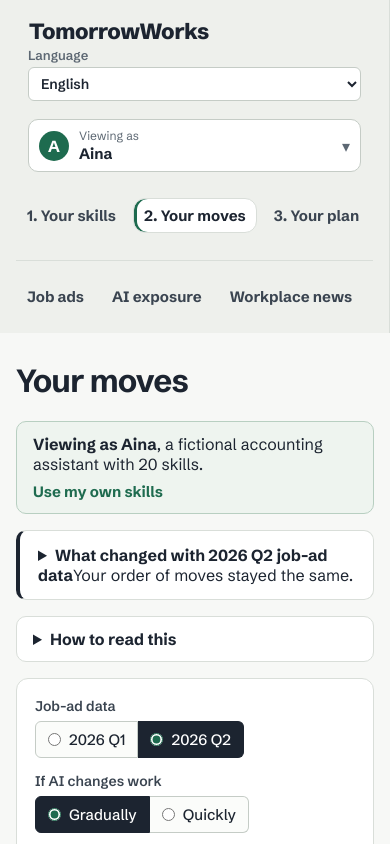
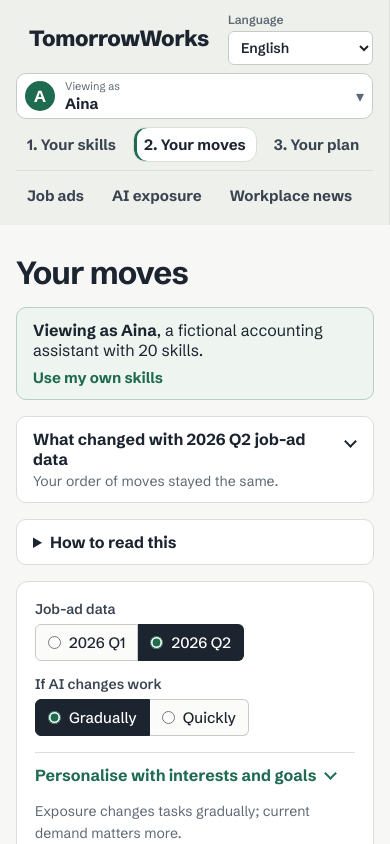
Before and after one commit to kairos8232/TomorrowWorks, a React (Vite) app: page / in a window 390 px wide. Both pictures are taken after a click on the button "2. Your moves". Shown: the top 844 px of the page. Built offline with nearby package versions, Linux system fonts and the light colour scheme.

Commit message:
refactor: wrap ranking options in collapsible details panel and update related styles

```diff
--- a/src/MovesStep.tsx
+++ b/src/MovesStep.tsx
@@ -189,11 +189,14 @@ export function MovesStep({ profile, onEditSkills, onPlan }: { profile: Profile;
         <fieldset><legend>{t('If AI changes work')}</legend>
           {(['moderate', 'fast'] as const).map((id) => <label key={id} className="choice"><input type="radio" name="scenario" checked={scenarioId === id} onChange={() => setScenarioId(id)} />{id === 'moderate' ? t('Gradually') : t('Quickly')}</label>)}
         </fieldset>
+      </div>
+      <details className="ranking-options">
+        <summary>{t('Personalise with interests and goals')}{extrasOn > 0 && <span className="option-count">{extrasOn}</span>}</summary>
+        <div className="ranking-options-body">
           <fieldset><legend>{t('Your interests')}</legend>
             <label className={`toggle${picks.length === 0 ? ' off' : ''}`}><input type="checkbox" checked={useInterests && picks.length > 0} disabled={picks.length === 0} onChange={(e) => setUseInterests(e.target.checked)} />
               {picks.length === 0 ? t('Pick them in Your skills first') : t('Include in ranking ({list})', { list: picks.map((x) => t(interestData.types[x].plain).toLowerCase()).join(', ') })}</label>
           </fieldset>
-      </div>
           <div className="goal-pick" role="group" aria-label={t('Goals you care about')}>
             <span>{t('Goals you care about')}</span>
             {Object.entries(sdgData.goals).filter(([g]) => g !== '4').map(([g, info]) => {
@@ -204,6 +207,8 @@ export function MovesStep({ profile, onEditSkills, onPlan }: { profile: Profile;
             <label className={`toggle${goals.length === 0 ? ' off' : ''}`}><input type="checkbox" checked={useGoals && goals.length > 0} disabled={goals.length === 0} onChange={(e) => setUseGoals(e.target.checked)} />{t('Count in ranking')}</label>
           </div>
           {goals.length > 0 && <p className="note">{goals.map((g) => `${g}. ${t(sdgData.goals[g].name)}`).join(' · ')}{useGoals ? '' : ` — ${t('highlighted only; switch on to count them in the ranking.')}`}</p>}
+        </div>
+      </details>
       <p className="note">{t(scenario.assumption)} {extrasOn === 1 ? t('Your choices count for one sixth of each score.') : extrasOn === 2 ? t('Your interests and goals together count for two sevenths of each score.') : ''}</p>
       <ol className="ledger-table">
         <li className="ledger-head" aria-hidden="true"><span className="rank">{t('Rank')}</span><span>{t('Role')}</span><span>{t('Skill fit')}</span><span>{t('Demand')}</span><span>{t('AI resilience')}</span><span className="score">{t('Score')}</span></li>
--- a/src/i18n.tsx
+++ b/src/i18n.tsx
@@ -330,6 +330,7 @@ const dict: Record<string, Entry> = {
   'related occupation': { ms: 'pekerjaan berkaitan', zh: '相关职业' },
   'Open': { ms: 'Buka', zh: '打开' },
   'Your interests': { ms: 'Minat anda', zh: '你的兴趣' },
+  'Personalise with interests and goals': { ms: 'Sesuaikan dengan minat dan matlamat', zh: '按兴趣和目标调整' },
   'Pick them in Your skills first': { ms: 'Pilih dahulu dalam Kemahiran anda', zh: '请先在“你的技能”中选择' },
   'Include in ranking ({list})': { ms: 'Masukkan dalam susunan ({list})', zh: '计入排名（{list}）' },
   'Your interests count for one sixth of each score.': { ms: 'Minat anda dikira satu perenam daripada setiap skor.', zh: '你的兴趣占每个分数的六分之一。' },
--- a/src/styles.css
+++ b/src/styles.css
@@ -230,9 +230,6 @@ h1 { margin: 0; font-size: clamp(36px, 4.2vw, 56px); line-height: 1.13; letter-s
 .page-head { padding: 8px 0 22px; }
 .page-head h1 { font-size: clamp(32px, 3.4vw, 46px); }
 .page-head p { color: #5d6873; font-size: clamp(17px, 1.2vw, 19px); margin: 10px 0 0; }
-.steps { list-style: none; display: flex; flex-wrap: wrap; gap: 0; padding: 0; margin: 0 0 20px; border-bottom: 1px solid #d9ded9; }
-.steps button { border: 0; background: transparent; padding: 10px 16px 10px 0; margin-right: 16px; font: inherit; font-weight: 600; color: #5d6873; border-bottom: 3px solid transparent; display: inline-flex; gap: 8px; align-items: center; }
-.steps button.active { color: #1c2430; border-bottom-color: #1e6b4f; }
 .step-body { display: grid; gap: 16px; }
 .panel { background: #ffffff; border: 1px solid #d9ded9; border-radius: 12px; padding: clamp(18px, 2.5vw, 26px); }
 .panel h2 { margin: 0 0 6px; font-size: 20px; }
@@ -254,7 +251,7 @@ h1 { margin: 0; font-size: clamp(36px, 4.2vw, 56px); line-height: 1.13; letter-s
 .how-to-read dt { font-weight: 700; }
 .how-to-read dd { margin: 0; color: #3a4450; line-height: 1.5; }
 .soon-panel p { color: #3a4450; line-height: 1.6; }
-.home { display: grid; gap: 40px; padding-top: 8px; }
+.home { display: grid; gap: 28px; padding-top: 8px; }
 .home-hero h1 { max-width: 18ch; }
 .home-hero > p { max-width: 62ch; color: #3a4450; font-size: clamp(17px, 1.25vw, 20px); line-height: 1.6; margin: 18px 0 0; }
 .home-hero > p.note { margin-top: 12px; font-size: 14px; color: #5d6873; }
@@ -353,10 +350,16 @@ h1 { margin: 0; font-size: clamp(36px, 4.2vw, 56px); line-height: 1.13; letter-s
   .gap-bar { grid-column: 1 / -1; order: 3; }
   .gap-course { grid-column: 1 / -1; order: 4; }
 }
-.what-changed { background: #ffffff; border: 1px solid #d9ded9; border-left: 4px solid #1c2430; border-radius: 10px; padding: 14px 18px; }
-.what-changed h2 { margin: 0 0 6px; font-size: 18px; }
+.what-changed { background: #ffffff; border: 1px solid #d9ded9; border-radius: 10px; padding: 0 16px; }
+.what-changed summary { display: flex; flex-wrap: wrap; align-items: baseline; gap: 4px 14px; cursor: pointer; list-style: none; padding: 12px 0; }
+.what-changed summary::-webkit-details-marker { display: none; }
+.what-changed summary strong { font-size: 16px; }
+.what-changed summary span { color: #5d6873; font-size: 14px; }
+.what-changed summary::after { content: ''; width: 7px; height: 7px; border-right: 2px solid currentColor; border-bottom: 2px solid currentColor; transform: rotate(45deg); margin: 4px 2px 0 auto; }
+.what-changed[open] summary::after { transform: rotate(225deg); margin-top: 8px; }
+.what-changed[open] summary { border-bottom: 1px solid #d9ded9; }
 .what-changed p { margin: 0 0 8px; line-height: 1.55; }
-.what-changed ul { margin: 0 0 8px; padding-left: 18px; display: grid; gap: 6px; line-height: 1.5; }
+.what-changed ul { margin: 12px 0; padding-left: 18px; display: grid; gap: 6px; line-height: 1.5; }
 .what-changed .up { color: #1e6b4f; font-weight: 700; }
 .what-changed .down { color: #a8402b; font-weight: 700; }
 .cap { text-transform: capitalize; }
@@ -400,3 +403,54 @@ h1 { margin: 0; font-size: clamp(36px, 4.2vw, 56px); line-height: 1.13; letter-s
 .fits.goal { margin-left: 6px; }
 @media (max-width: 640px) { .sdg-line { margin-left: 0; } }
 .sdg-panel .sdg-line { margin-left: 0; }
+
+/* Keep the task and its next action together; use the open space on wide screens. */
+.job-panel { display: grid; grid-template-columns: minmax(0, 1fr) minmax(240px, 320px); gap: 16px 28px; align-items: center; }
+.job-panel .note { margin-bottom: 0; }
+.job-panel select { width: 100%; }
+.selected-skills .step-actions { border-top: 1px solid #d9ded9; margin-top: 18px; padding-top: 18px; }
+.ranking-options { border-top: 1px solid #d9ded9; margin-top: 16px; }
+.ranking-options summary { list-style: none; cursor: pointer; color: #1e6b4f; font-weight: 700; padding: 12px 0 2px; width: fit-content; }
+.ranking-options summary::-webkit-details-marker { display: none; }
+.ranking-options summary::after { content: ''; display: inline-block; width: 7px; height: 7px; border-right: 2px solid currentColor; border-bottom: 2px solid currentColor; transform: rotate(45deg); margin: 0 0 3px 10px; }
+.ranking-options[open] summary::after { transform: rotate(225deg); margin-bottom: 0; }
+.ranking-options-body { display: grid; gap: 12px; padding: 12px 0 4px; }
+.ranking-options fieldset { border: 0; padding: 0; margin: 0; }
+.ranking-options legend { font-size: 14px; font-weight: 600; margin-bottom: 6px; }
+.ranking-options .goal-pick { margin-top: 0; }
+.ranking-options .note { margin: 0; }
+.option-count { display: inline-grid; place-items: center; min-width: 20px; height: 20px; margin-left: 8px; border-radius: 50%; background: #1e6b4f; color: #ffffff; font-size: 12px; }
+.role-name::after { content: ''; display: inline-block; width: 7px; height: 7px; margin: 0 0 3px 10px; border-right: 2px solid #5d6873; border-bottom: 2px solid #5d6873; transform: rotate(45deg); }
+.ledger-line[aria-expanded="true"] .role-name::after { transform: rotate(225deg); margin-bottom: 0; }
+summary:focus-visible, select:focus-visible, input:focus-visible, textarea:focus-visible { outline: 3px solid #2f8a66; outline-offset: 3px; }
+
+@media (min-width: 1380px) {
+  .home { grid-template-columns: minmax(0, 1.3fr) minmax(300px, .7fr); column-gap: 44px; }
+  .home-people, .home-sources { grid-column: 1 / -1; }
+  .home-how ol { grid-template-columns: 1fr; gap: 0; }
+  .home-how li { padding: 10px 0; }
+}
+@media (max-width: 980px) {
+  .sidebar { display: grid; grid-template-columns: minmax(0, 1fr) minmax(140px, 170px) minmax(190px, 230px); align-items: center; gap: 8px 12px; padding: 12px 24px; }
+  .sidebar .lang-pick, .sidebar .viewer-switch { margin: 0; }
+  .sidebar .viewer-switch > .note { display: none; }
+  .sidebar .nav-group { grid-column: 1 / -1; margin: 0; padding: 0; }
+  .sidebar .nav-group + .nav-group { border-top: 1px solid #d9ded9; padding-top: 7px; }
+  .sidebar .nav-list { padding-bottom: 0; }
+  .sidebar .nav-item { padding: 7px 10px; }
+  .sidebar .lang-pick { font-size: 12px; }
+  .sidebar .lang-pick select { width: 100%; }
+  .sidebar .viewer-switch summary { padding: 5px 8px; }
+  .sidebar .viewer-switch summary small { font-size: 11px; }
+  .page-head { padding: 8px 0 16px; }
+}
+@media (max-width: 620px) {
+  .sidebar { grid-template-columns: minmax(0, 1fr) minmax(120px, 145px); padding: 12px 16px; }
+  .sidebar .viewer-switch { grid-column: 1 / -1; }
+  .sidebar .viewer-switch summary { min-height: 42px; }
+  .job-panel { grid-template-columns: 1fr; }
+  .what-changed summary { display: block; padding-right: 24px; position: relative; }
+  .what-changed summary span { display: block; margin-top: 3px; }
+  .what-changed summary::after { position: absolute; right: 0; top: 16px; }
+  .step-actions { flex-wrap: wrap; }
+}
```
Lines whose indentation alone changed are shown as unchanged.
